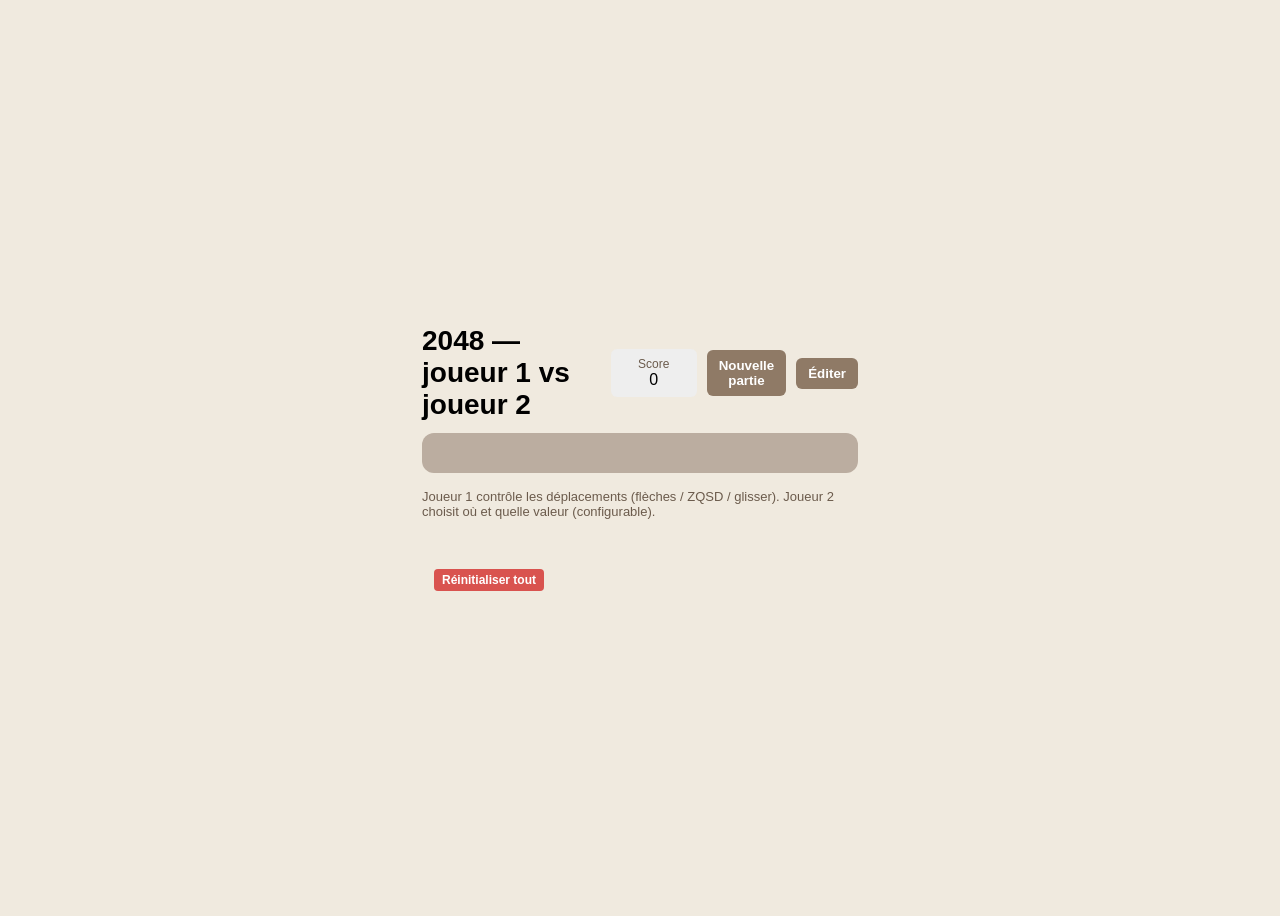
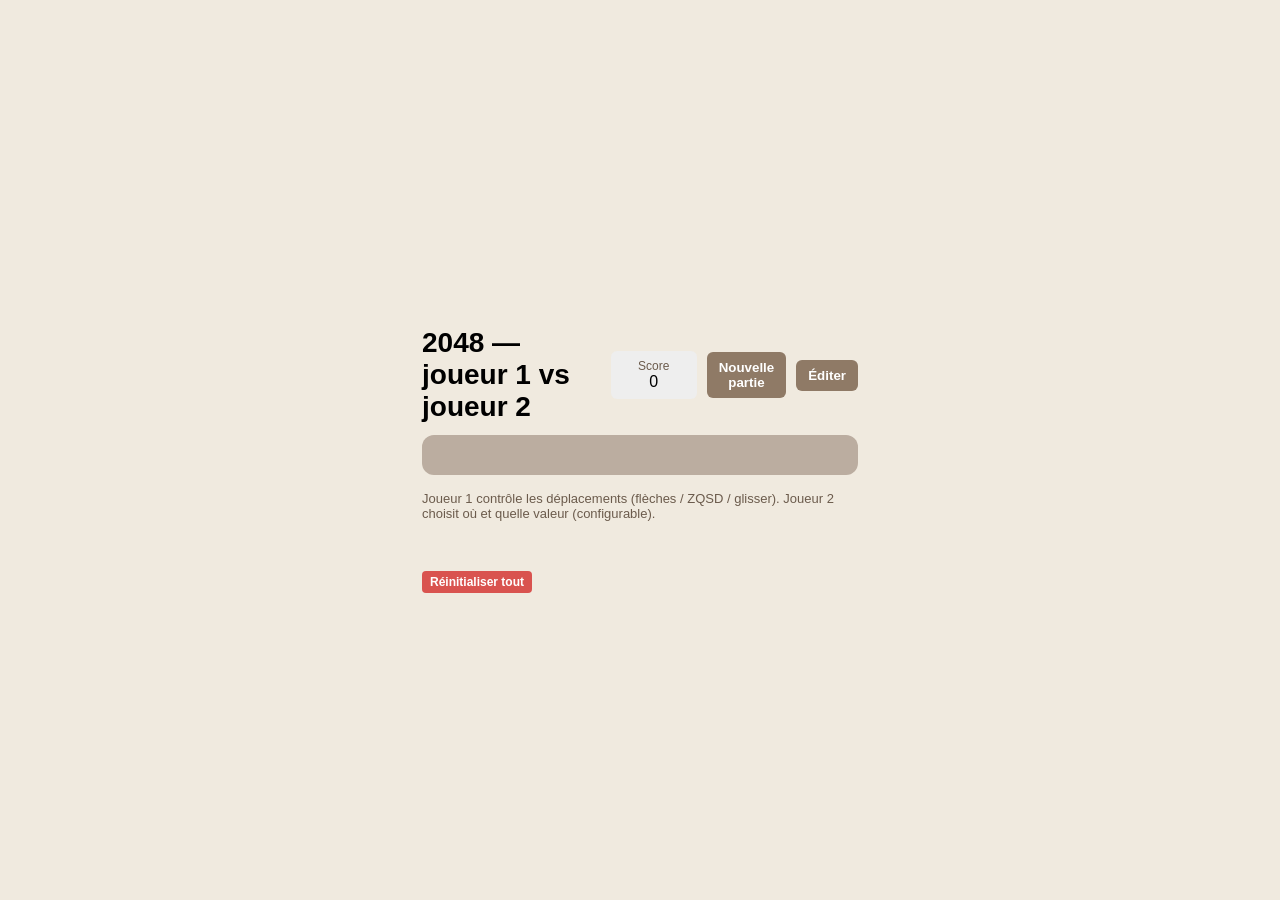

feat: Update title and header for clarity; adjust button styles and layout

--- a/styles.css
+++ b/styles.css
@@ -19,8 +19,10 @@ body {
   align-items: center;
   justify-content: center;
   padding: 20px;
+  padding-bottom: 0;
   background: #f0eadf;
   font-family: var(--font-family);
+  margin: 0;
 }
 
 .container {
@@ -378,15 +380,16 @@ button:hover {
 }
 
 button#reset {
+  margin: auto;
   margin-top: 50px;
-  margin-left: 12px;
   background: #d9534f;
   border: none;
   color: white;
   padding: 4px 8px;
   border-radius: 4px;
   cursor: pointer;
-  font-size: 12px
+  font-size: 12px;
+  text-align: center;
 }
 
 button#reset:hover {
@@ -428,8 +431,4 @@ button#reset:hover {
   :root {
     --cell-size: 64px
   }
-}
-
-html {
-  overflow-y: hidden;
 }
